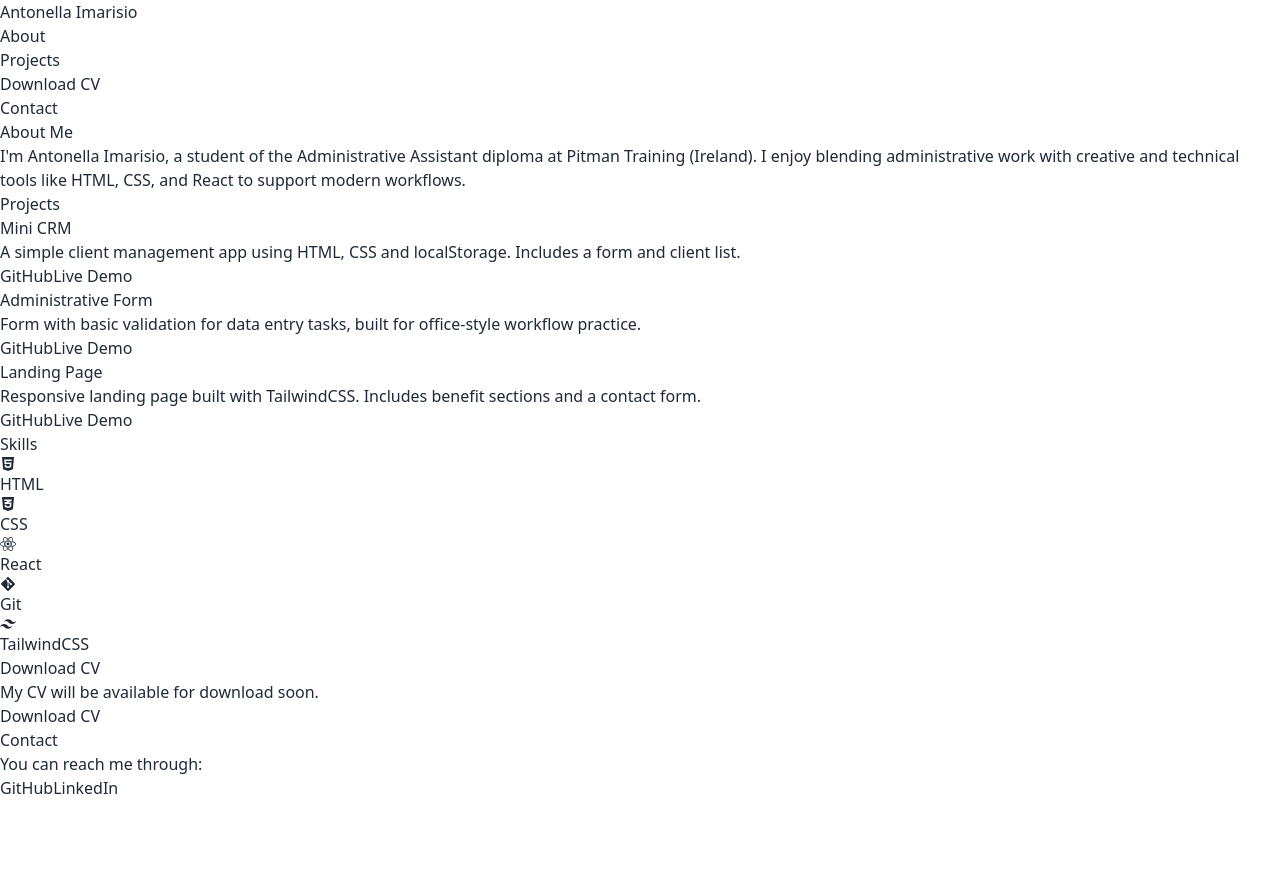
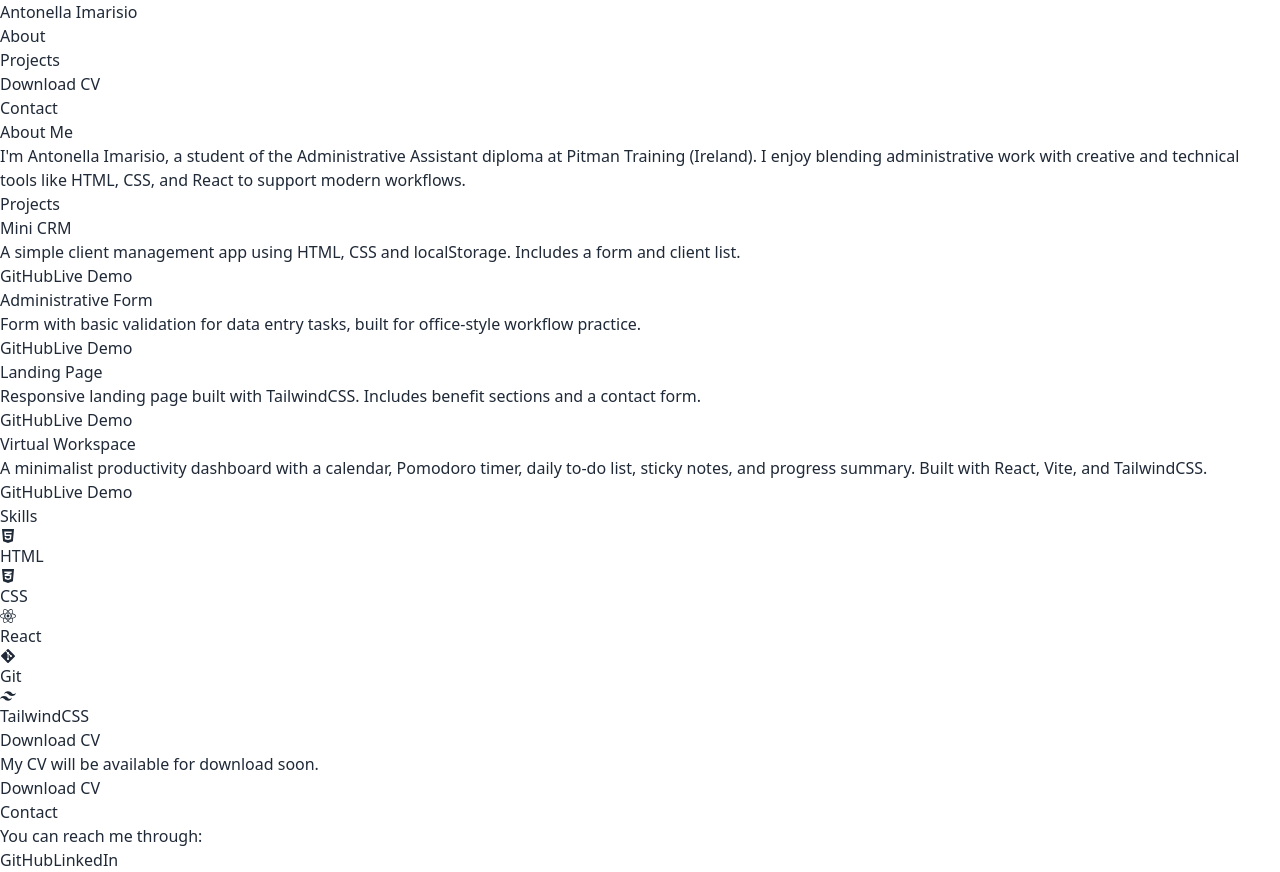
Before and after one commit to An-im/portfolio, a React (Vite) app: page / in a window 1280 px wide. Before the commit the page ends 800 px from the top, so only its background shows below. Built offline with nearby package versions, Linux system fonts and the light colour scheme.

Commit message:
virual workspace proyect

```diff
--- a/src/components/Projects.jsx
+++ b/src/components/Projects.jsx
@@ -16,6 +16,12 @@
     description: 'Responsive landing page built with TailwindCSS. Includes benefit sections and a contact form.',
     github: 'https://github.com/An-im/landing-page',
     demo: 'https://an-im.github.io/landing-page/',
+  },
+  {
+    title: 'Virtual Workspace',
+    description: 'A minimalist productivity dashboard with a calendar, Pomodoro timer, daily to-do list, sticky notes, and progress summary. Built with React, Vite, and TailwindCSS.',
+    github: 'https://github.com/An-im/virtual-workspace',
+    demo: 'https://an-im.github.io/virtual-workspace/'
   },
 ]
 
```
